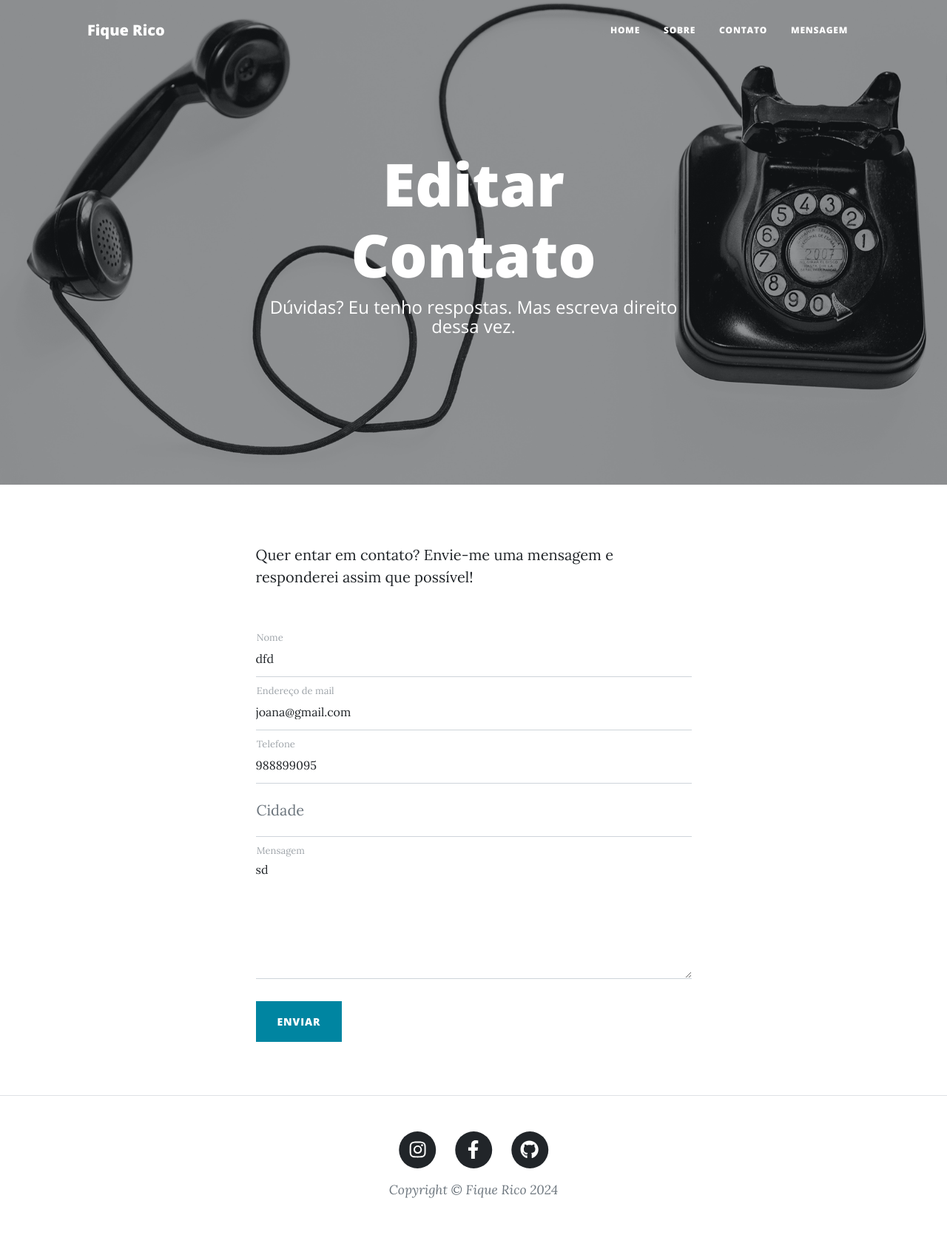
After one commit to Adaylla/blog-exemplo-2, a Django app: page /mensagem/6/editar in a window 1280 px wide. The commit adds this page. Shown: the whole page at 74% size. Run offline with Django 5.2, Linux system fonts and the light colour scheme; data comes from the database, SQL or seed files in the repository; both versions use the stored data as it was after the commit; some libraries are stand-ins or nearby versions.

Commit message:
não está quase lá... :( crud

```diff
--- /dev/null
+++ b/blog/templates/edit_contact.html
@@ -0,0 +1,88 @@
+{% extends "base.html" %}
+{% load static %}
+
+{% block header %}
+<!-- Page Header-->
+<header class="masthead" style="background-image: url('assets/img/contact-bg.jpg')">
+    <div class="container position-relative px-4 px-lg-5">
+        <div class="row gx-4 gx-lg-5 justify-content-center">
+            <div class="col-md-10 col-lg-8 col-xl-7">
+                <div class="page-heading">
+                    <h1>Editar Contato</h1>
+                    <span class="subheading">Dúvidas? Eu tenho respostas. Mas escreva direito dessa vez.</span>
+                </div>
+            </div>
+        </div>
+    </div>
+</header>
+{% endblock header %}
+
+{% block content %}
+<!-- Main Content-->
+<main class="mb-4">
+    <div class="container px-4 px-lg-5">
+        <div class="row gx-4 gx-lg-5 justify-content-center">
+            <div class="col-md-10 col-lg-8 col-xl-7">
+                <p>Quer entar em contato? Envie-me uma mensagem e responderei assim que possível!</p>
+                <div class="my-5">
+                    <!-- * * * * * * * * * * * * * * *-->
+                    <!-- * * SB Forms Contact Form * *-->
+                    <!-- * * * * * * * * * * * * * * *-->
+                    <!-- This form is pre-integrated with SB Forms.-->
+                    <!-- To make this form functional, sign up at-->
+                    <!-- https://startbootstrap.com/solution/contact-forms-->
+                    <!-- to get an API token!-->
+                    <form id="contactForm" method="POST">
+                        {% csrf_token %}
+                        <div class="form-floating">
+                            <input class="form-control {% if erro.nome %}is-invalid{% endif %}" id="name" name="nome" type="text" placeholder="Digite seu nome..." value="{{ mensagem.nome }}" />
+                            <label for="name">Nome</label>
+                            <div class="invalid-feedback">O nome é obrigatório.</div>
+                        </div>
+                        <div class="form-floating">
+                            <input class="form-control {% if erro.email %}is-invalid{% endif %}" id="email" name="email"type="email" placeholder="Digite seu email..." value="{{ mensagem.email }}" />
+                            <label for="email">Endereço de mail</label>
+                            <div class="invalid-feedback">O email é obrigatório.</div>
+                        </div>
+                        <div class="form-floating">
+                            <input class="form-control {% if erro.telefone %}is-invalid{% endif %}" id="phone" name="telefone" type="tel" placeholder="Digite seu telefone..." value="{{ mensagem.telefone }}" />
+                            <label for="phone">Telefone</label>
+                            <div class="invalid-feedback">O telefone é obrigatório.</div>
+                        </div>
+                        <div class="form-floating">
+                            <input class="form-control" id="cidade" name="cidade" type="cidade" placeholder="Digite sua cidade..." value="{{ mensagem.cidade }}" />
+                            <label for="cidade">Cidade</label>
+                            <div class="invalid-feedback">A city is required.</div>
+                        </div>
+                        <div class="form-floating">
+                            <textarea class="form-control {% if erro.mensagem %}is-invalid{% endif %}" id="message" name="mensagem" placeholder="Digite sua mensagem..." style="height: 12rem">{{ mensagem.mensagem }}</textarea>
+                            <label for="message">Mensagem</label>
+                            <div class="invalid-feedback">A mensagem é obrigatório.</div>
+                        </div>
+                        <br />
+                        <!-- Submit success message-->
+                        <!---->
+                        <!-- This is what your users will see when the form-->
+                        <!-- has successfully submitted-->
+                        <div class="d-none" id="submitSuccessMessage">
+                            <div class="text-center mb-3">
+                                <div class="fw-bolder">Form submission successful!</div>
+                                To activate this form, sign up at
+                                <br />
+                                <a href="https://startbootstrap.com/solution/contact-forms">https://startbootstrap.com/solution/contact-forms</a>
+                            </div>
+                        </div>
+                        <!-- Submit error message-->
+                        <!---->
+                        <!-- This is what your users will see when there is-->
+                        <!-- an error submitting the form-->
+                        <div class="d-none" id="submitErrorMessage"><div class="text-center text-danger mb-3">Error sending message!</div></div>
+                        <!-- Submit Button-->
+                        <button class="btn btn-primary text-uppercase" id="submitButton" type="submit">Enviar</button>
+                    </form>
+                </div>
+            </div>
+        </div>
+    </div>
+</main>
+{% endblock content %}
--- a/blog/urls.py
+++ b/blog/urls.py
@@ -6,4 +6,6 @@ urlpatterns = [
     path('sobre/', views.sobre, name='sobre'),
     path('contato/', views.contato, name='contato'),
     path('mensagem/', views.mensagem, name='mensagem'),
+    path('mensagem/<int:mensagem_id>/editar', views.editar_mensagem, name='editar_mensagem'),
+    path('mensagem/<int:mensagem_id>/deletar', views.deletar_mensagem, name='deletar_mensagem'),
 ]
--- a/blog/views.py
+++ b/blog/views.py
@@ -1,4 +1,4 @@
-from django.shortcuts import render
+from django.shortcuts import render, redirect, get_object_or_404
 from .models import Post, Blog, Mensagem
 
 def index(request):
@@ -55,3 +55,45 @@ def mensagem(request):
 
     }
     return render(request, "mensagem.html", context)
+
+def editar_mensagem(request, mensagem_id):
+    context = {
+        "blog": Blog.objects.first(),
+        "mensagem": Mensagem.objects.get(pk=mensagem_id),
+
+    }
+    if request.method == "POST":
+        context['erro'] = {}
+        if not request.POST['nome']:
+            context['erro']['nome'] = True
+        if not request.POST['email']:
+            context['erro']['email'] = True
+        if not request.POST['telefone']:
+            context['erro']['telefone'] = True
+        if not request.POST['mensagem']:
+            context['erro']['mensagem'] = True
+        if context['erro']:
+            return render(request, "edit_contact.html", context)
+
+        mensagem = context["mensagem"]
+        mensagem.nome = request.POST['nome']
+        mensagem.email = request.POST['email']
+        mensagem.telefone = request.POST['telefone']
+        mensagem.cidade = request.POST['cidade']
+        mensagem.mensagem = request.POST['mensagem']
+        mensagem.save()
+
+    return render(request, "edit_contact.html", context)
+
+def deletar_mensagem(request, mensagem_id):
+    context = {
+        "blog": Blog.objects.first(),
+        "mensagem": get_object_or_404(Mensagem, pk=mensagem_id),
+
+    }
+
+    if request.method=="POST":
+        context["mensagem"].delete()
+        return redirect('mensagem')
+    else:
+        return render(request, "deletar_contact.html", context)
```
Also changed, not shown: blog/templates/deletar_contact.html (added, +39 -0 lines), blog/templates/mensagem.html (+8 -0 lines), db.sqlite3.
